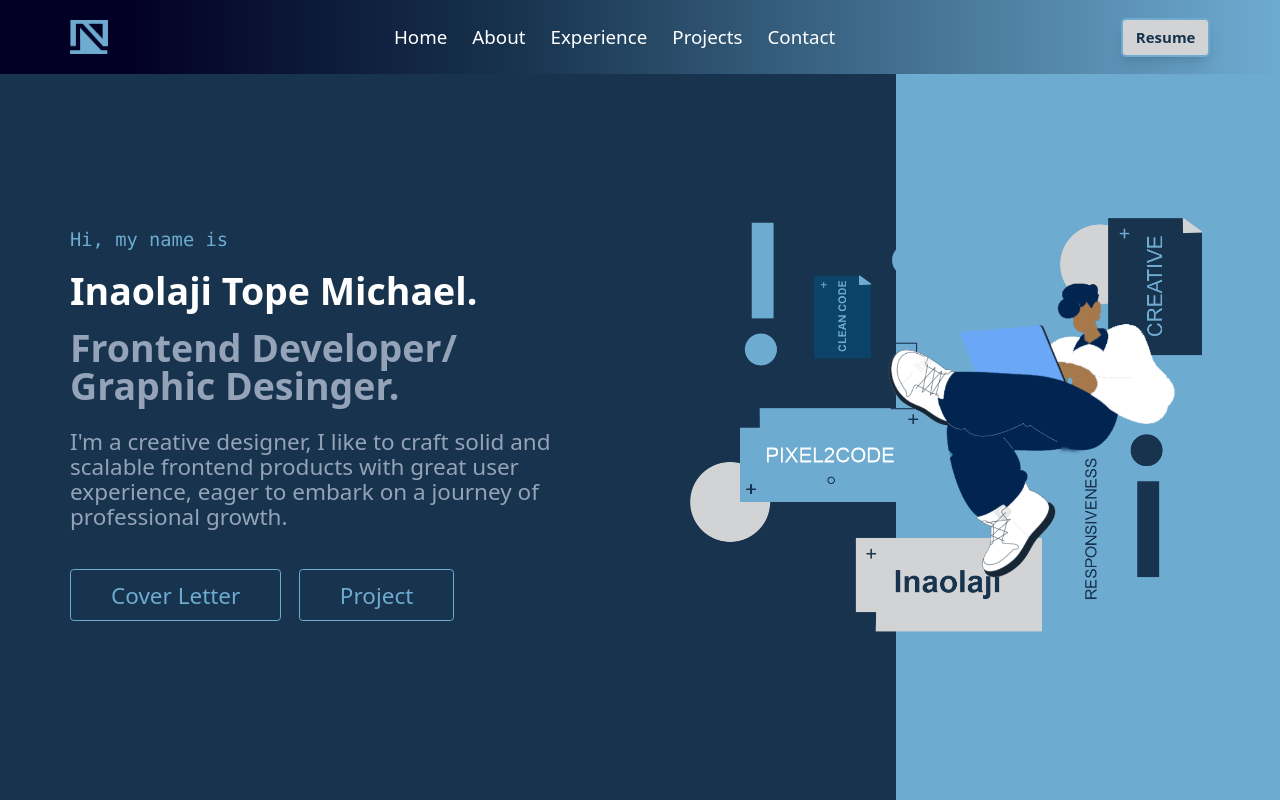
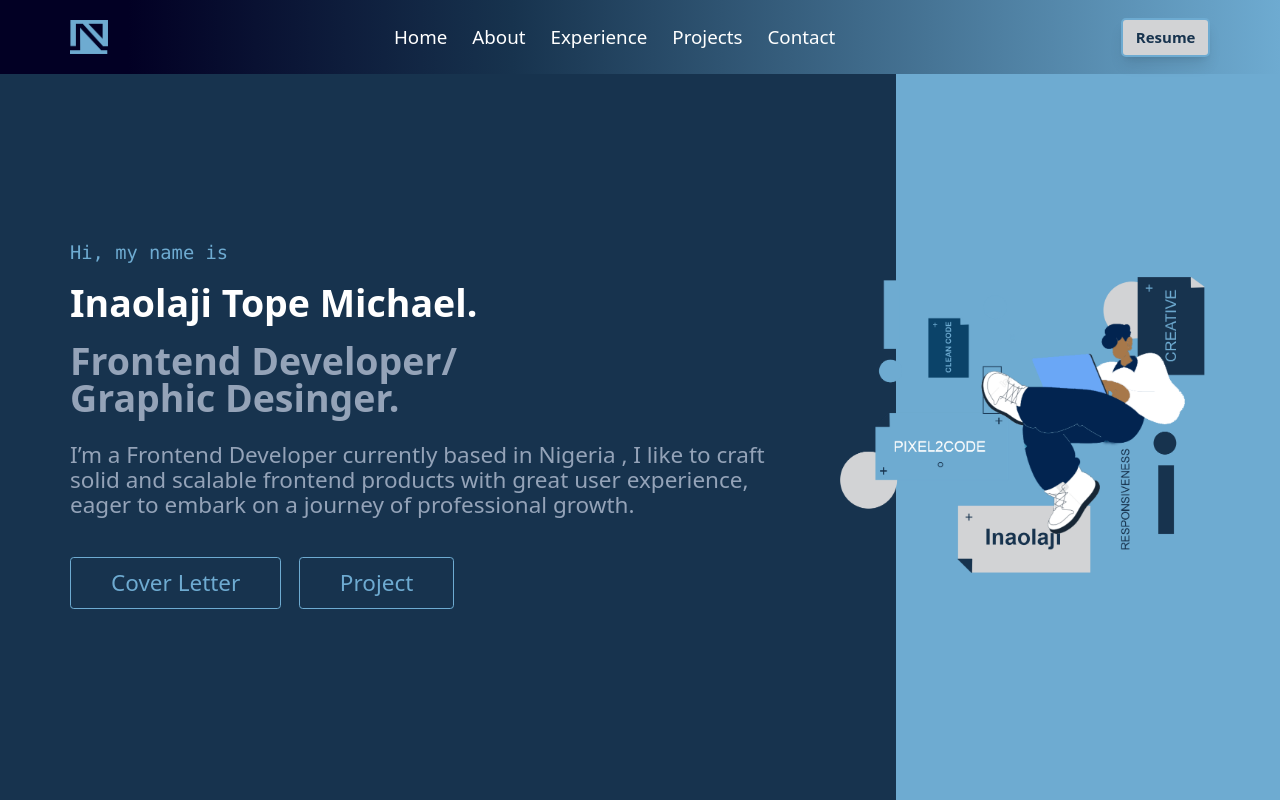
Before and after one commit to BBPIHF/portfolio, a React (Vite) app: page / in a window 1280 px wide. Shown: the top 800 px of the page. Built offline with nearby package versions, Linux system fonts and the light colour scheme.

Commit message:
vercel.json added

```diff
--- a/src/Components/Home.jsx
+++ b/src/Components/Home.jsx
@@ -10,7 +10,7 @@ const Home = () => {
       className="section min-h-screen w-full home-bg test flex flex-col lg:flex-row items-center lg:gap-[5rem]  justify-evenly"
     >
       <motion.div
-        className="lg:max-w-[50%] lg:text-left pt-[50px]"
+        className="lg:max-w-[70%] lg:text-left pt-[50px]"
         animate={{
           y: 0,
         }}
@@ -33,9 +33,9 @@ const Home = () => {
           Graphic Desinger.
         </h2>
         <p className="text-3xl  md:text-4xl text-slate-400  leading-[1.2] pt-10">
-          I'm a creative designer, I like to craft solid and scalable frontend
-          products with great user experience, eager to embark on a journey of
-          professional growth.
+          I’m a Frontend Developer currently based in Nigeria , I like to craft
+          solid and scalable frontend products with great user experience, eager
+          to embark on a journey of professional growth.
         </p>
 
         <div className="mt-[40px] flex flex-col md:flex-row  gap-7">
```
